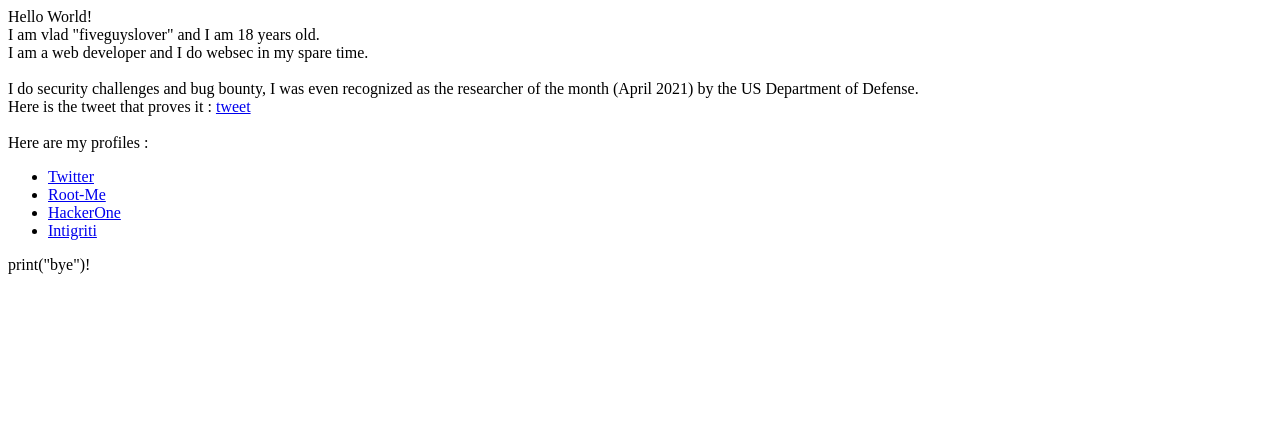
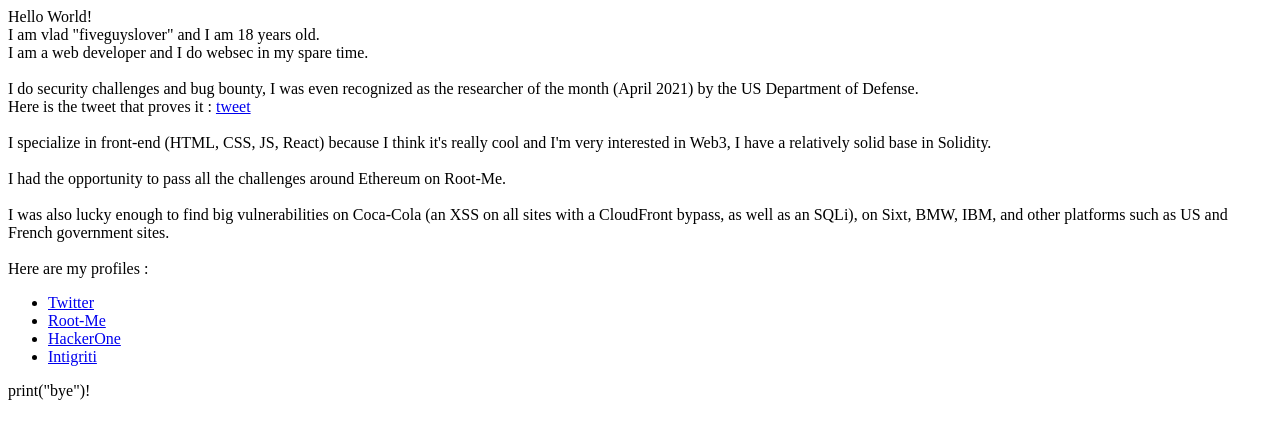
Before and after one commit to fiveguyslover/fiveguyslover.github.io, a plain HTML site: page index.html in a window 1280 px wide. Drawn offline with Linux system fonts and the light colour scheme.

Commit message:
Update index.html

```diff
--- a/index.html
+++ b/index.html
@@ -1,28 +1,25 @@
 <!DOCTYPE html>
 <html lang="en">
-  <head>
+<head>
     <meta charset="UTF-8">
     <meta http-equiv="X-UA-Compatible" content="IE=edge">
     <meta name="viewport" content="width=device-width, initial-scale=1.0">
     <title>vlad "fiveguyslover"</title>
-  </head>
-  <body> Hello World! <br /> I am vlad "fiveguyslover" and I am 18 years old. <br /> I am a web developer and I do websec in my spare time. <br />
-    <br /> I do security challenges and bug bounty, I was even recognized as the researcher of the month (April 2021) by the US Department of Defense. <br /> Here is the tweet that proves it : <a href="https://twitter.com/dc3vdp/status/1389209564302790658" target="_blank">tweet</a>
-    <br />
-    <br /> Here are my profiles : <br />
-    <ul>
-      <li>
-        <a href="https://twitter.com/_fiveguyslover_">Twitter</a>
-      </li>
-      <li>
-        <a href="https://root-me.org/documentcookie">Root-Me</a>
-      </li>
-      <li>
-        <a href="https://hackerone.com/fiveguyslover">HackerOne</a>
-      </li>
-      <li>
-        <a href="https://app.intigriti.com/profile/fiveguyslover">Intigriti</a>
-      </li>
-    </ul> print("bye")!
-  </body>
+</head>
+<body>
+    Hello World!<br />
+I am vlad "fiveguyslover" and I am 18 years old.<br />
+I am a web developer and I do websec in my spare time.<br /><br />
+I do security challenges and bug bounty, I was even recognized as the researcher of the month (April 2021) by the US Department of Defense.<br />Here is the tweet that proves it : <a href="https://twitter.com/dc3vdp/status/1389209564302790658" target="_blank">tweet</a><br />
+<br />I specialize in front-end (HTML, CSS, JS, React) because I think it's really cool and I'm very interested in Web3, I have a relatively solid base in Solidity.<br /><br />I had the opportunity to pass all the challenges around Ethereum on Root-Me.<br /><br />I was also lucky enough to find big vulnerabilities on Coca-Cola (an XSS on all sites with a CloudFront bypass, as well as an SQLi), on Sixt, BMW, IBM, and other platforms such as US and French government sites.<br /><br />
+
+Here are my profiles : <br />
+<ul>
+<li><a href="https://twitter.com/_fiveguyslover_">Twitter</a></li>
+<li><a href="https://root-me.org/documentcookie">Root-Me</a></li>
+<li><a href="https://hackerone.com/fiveguyslover">HackerOne</a></li>
+<li><a href="https://app.intigriti.com/profile/fiveguyslover">Intigriti</a></li>
+</ul>
+print("bye")!
+</body>
 </html>
```
